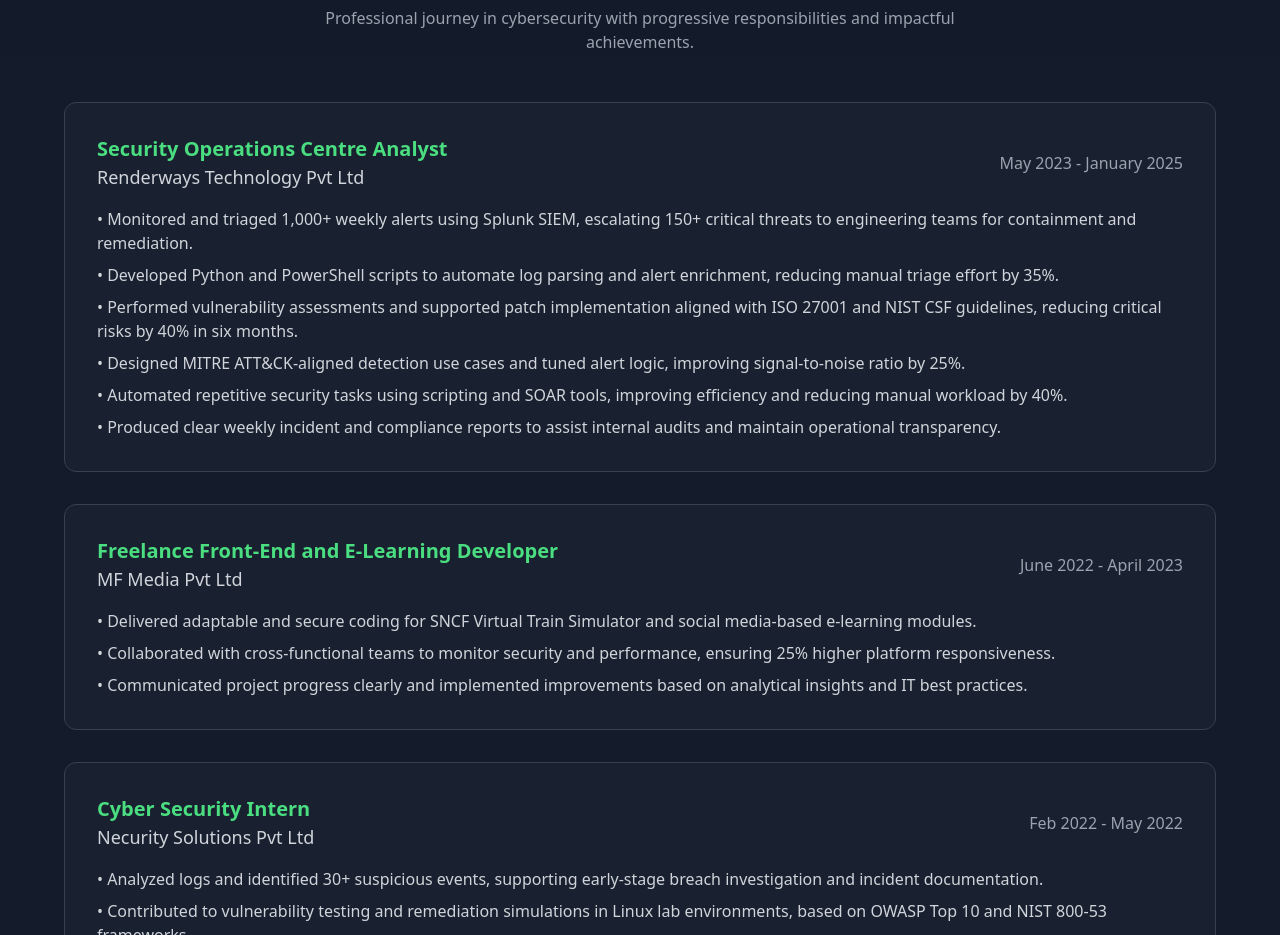
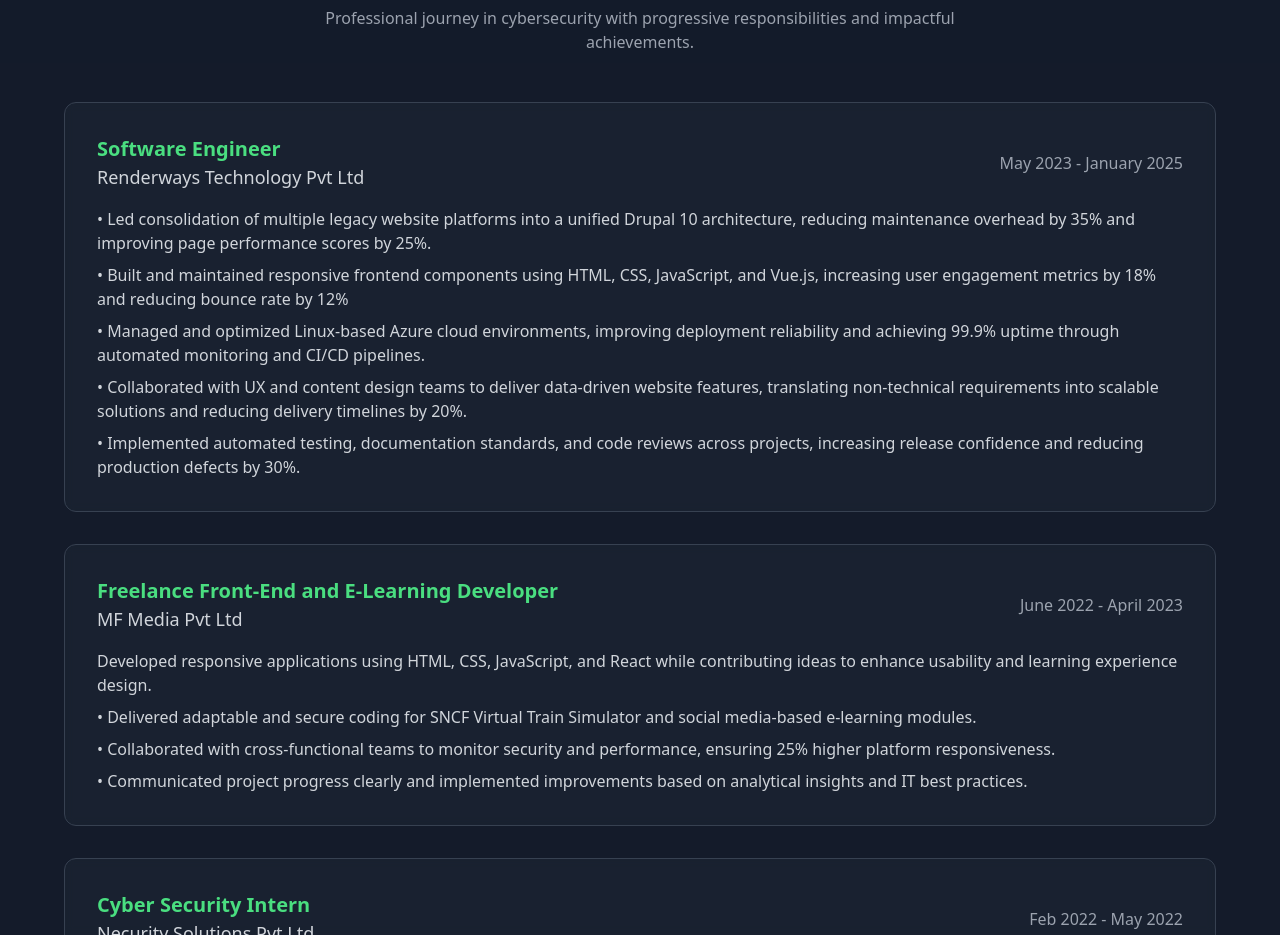
Before and after one commit to rakeshkathiresan/portfolio, a React (Vite) app: page / in a window 1280 px wide. Shown: the part 4040-4975 px from the top of the page. Built offline with nearby package versions, Linux system fonts and the light colour scheme.

Commit message:
Update App.tsx

```diff
--- a/src/App.tsx
+++ b/src/App.tsx
@@ -606,20 +606,22 @@ improvements through teamwork, continuous improvement, and precise execution in
             <div className={`p-8 rounded-xl ${darkMode ? 'bg-gray-800/50' : 'bg-white/50'} backdrop-blur-sm border ${darkMode ? 'border-gray-700' : 'border-gray-200'}`}>
               <div className="flex flex-col md:flex-row md:items-center md:justify-between mb-4">
                 <div>
-                  <h3 className="text-xl font-semibold text-green-400">Security Operations Centre Analyst</h3>
+                  <h3 className="text-xl font-semibold text-green-400">Software Engineer</h3>
                   <p className="text-lg text-gray-300">Renderways Technology Pvt Ltd</p>
                 </div>
                 <span className="text-gray-400">May 2023 - January 2025</span>
               </div>
               <ul className="text-gray-300 space-y-2">
-                <li>• Monitored and triaged 1,000+ weekly alerts using Splunk SIEM, escalating 150+ critical threats to engineering teams for containment and
-remediation.</li>
-                <li>• Developed Python and PowerShell scripts to automate log parsing and alert enrichment, reducing manual triage effort by 35%.</li>
-                <li>• Performed vulnerability assessments and supported patch implementation aligned with ISO 27001 and NIST CSF guidelines, reducing
-critical risks by 40% in six months.</li>
-                <li>• Designed MITRE ATT&CK-aligned detection use cases and tuned alert logic, improving signal-to-noise ratio by 25%.</li>
-                <li>• Automated repetitive security tasks using scripting and SOAR tools, improving efficiency and reducing manual workload by 40%.</li>
-                <li>• Produced clear weekly incident and compliance reports to assist internal audits and maintain operational transparency.</li>
+                <li>• Led consolidation of multiple legacy website platforms into a unified Drupal 10 architecture, reducing maintenance overhead by 35% and
+improving page performance scores by 25%.</li>
+                <li>• Built and maintained responsive frontend components using HTML, CSS, JavaScript, and Vue.js, increasing user engagement metrics by
+18% and reducing bounce rate by 12%</li>
+                <li>• Managed and optimized Linux-based Azure cloud environments, improving deployment reliability and achieving 99.9% uptime through
+automated monitoring and CI/CD pipelines.</li>
+                <li>• Collaborated with UX and content design teams to deliver data-driven website features, translating non-technical requirements into scalable
+solutions and reducing delivery timelines by 20%.</li>
+                <li>• Implemented automated testing, documentation standards, and code reviews across projects, increasing release confidence and reducing
+production defects by 30%.</li>
               </ul>
             </div>
 
@@ -632,6 +634,8 @@ critical risks by 40% in six months.</li>
                 <span className="text-gray-400">June 2022 - April 2023</span>
               </div>
               <ul className="text-gray-300 space-y-2">
+                <li> Developed responsive applications using HTML, CSS, JavaScript, and React while contributing ideas to enhance usability and learning
+experience design.</li>
                 <li>• Delivered adaptable and secure coding for SNCF Virtual Train Simulator and social media-based e-learning modules.</li>
                 <li>• Collaborated with cross-functional teams to monitor security and performance, ensuring 25% higher platform responsiveness.</li>
                 <li>• Communicated project progress clearly and implemented improvements based on analytical insights and IT best practices.</li>
```
